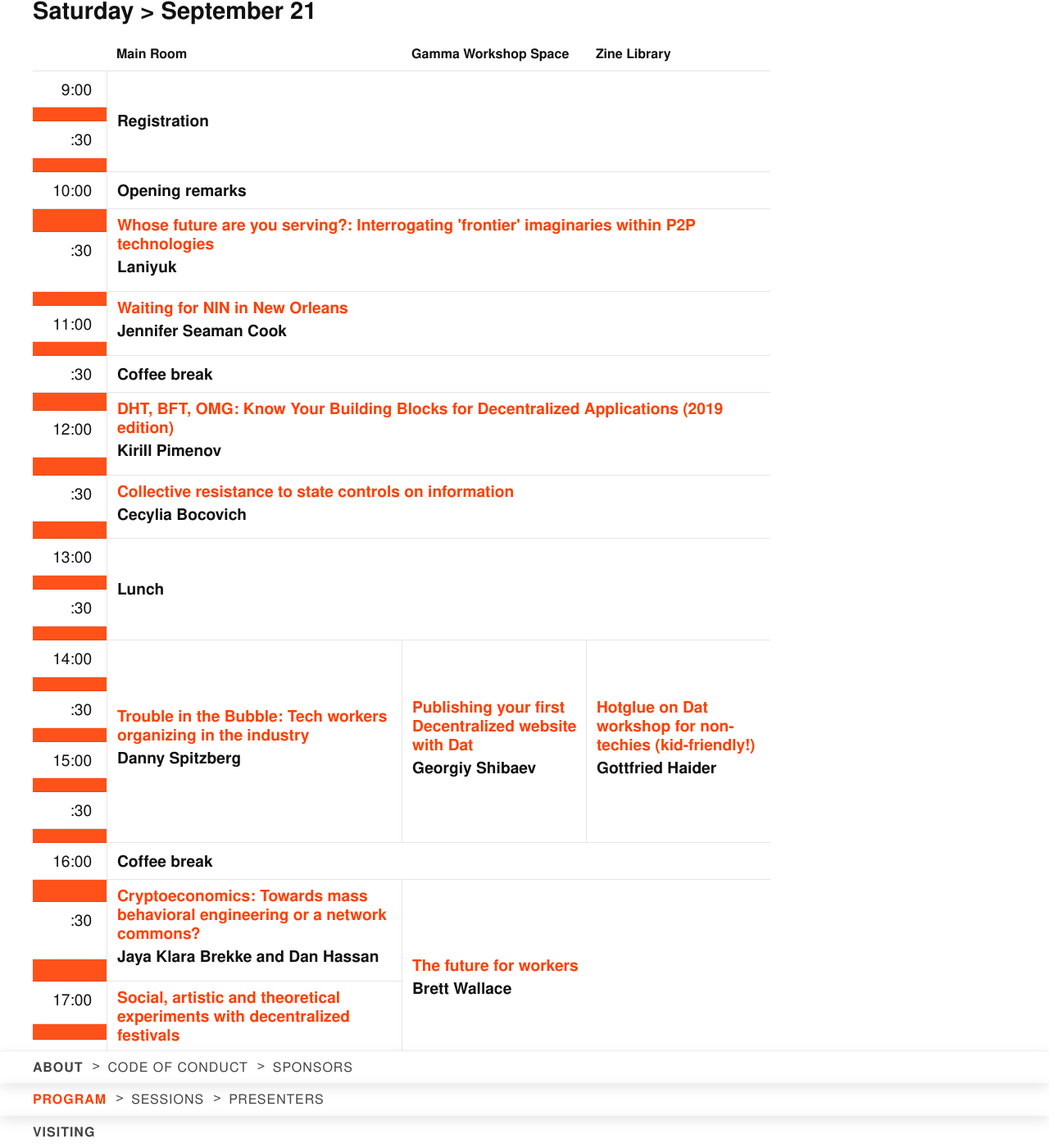
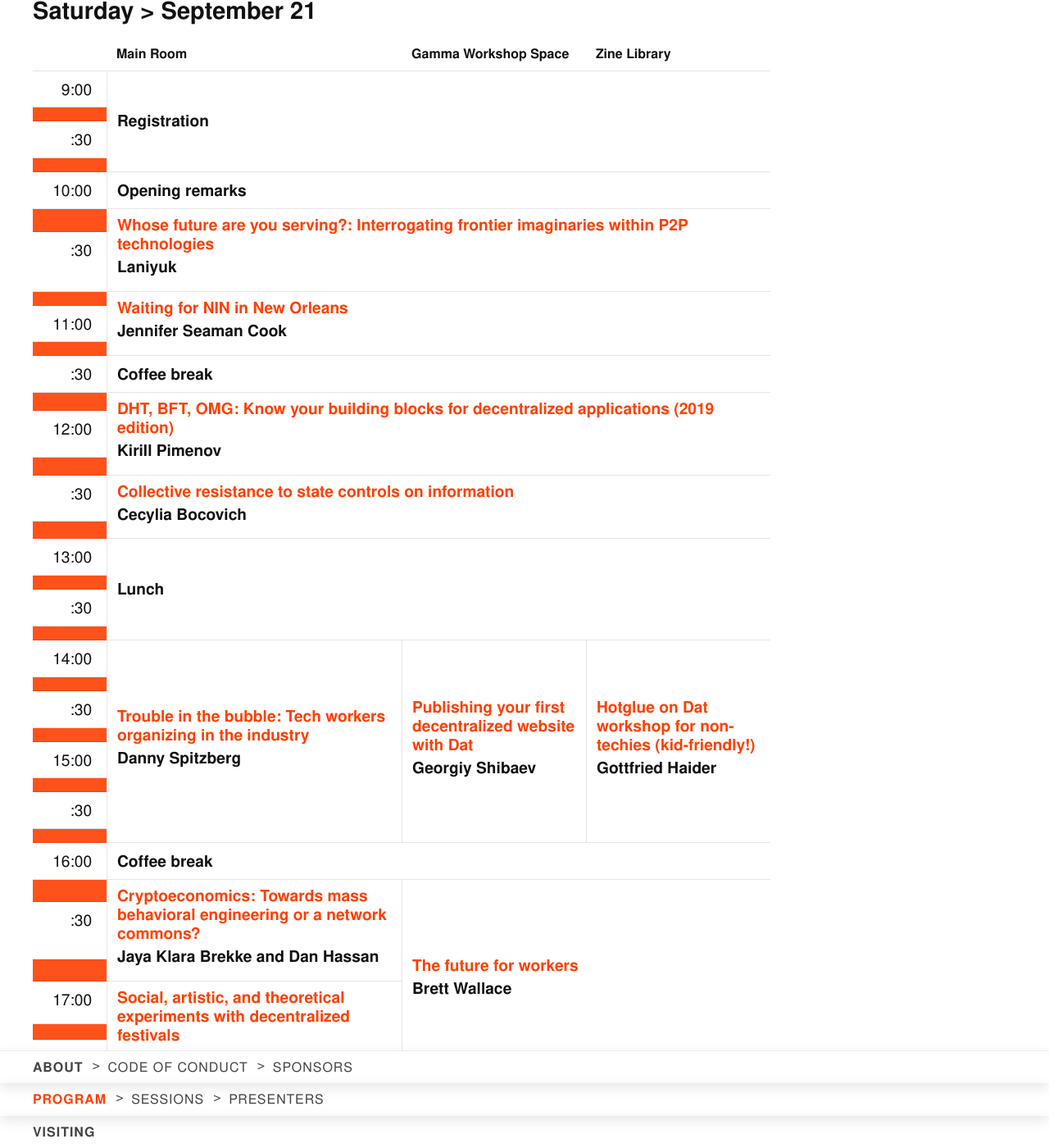
Before and after one commit to ournetworks/ournetworks.ca, a Jekyll site: the page built from program.md, in a window 1280 px wide and 1400 px high, scrolled down 1675 px. Shown: the whole window at 82% size. Built offline with Jekyll 4.4.1, drawn with Linux system fonts in a browser that asks for light colours; some of the changed text lies outside the part shown.

Commit message:
minor formatting adjustments

```diff
--- a/_data/sessions.yml
+++ b/_data/sessions.yml
@@ -368,7 +368,7 @@
     sessionType: "orga"
 
   - sessionID: 19993
-    title: "Kickoff Party"
+    title: "Kickoff party"
     sessionType: "orga"
 
   - sessionID: 19994
@@ -378,7 +378,7 @@
     length: 1.5
 
   - sessionID: 19997
-    title: "Lightning Talks"
+    title: "Lightning talks"
     sessionType: "lightning"
     date: 2019-09-22
     length: 1.0
@@ -396,7 +396,7 @@
     length: 0.5
 
   - sessionID: 19003
-    title: "DHT, BFT, OMG: Know Your Building Blocks for Decentralized Applications (2019 edition)"
+    title: "DHT, BFT, OMG: Know your building blocks for decentralized applications (2019 edition)"
     descriptionLink: "https://github.com/ournetworks/2019-submissions/issues/3"
     presenterID:
       - kirill
@@ -407,7 +407,7 @@
     length: 0.75
 
   - sessionID: 19004
-    title: "Amazonification: Decoding Scarcity as Weaponized Precarity"
+    title: "Amazonification: Decoding scarcity as weaponized precarity"
     descriptionLink: "https://github.com/ournetworks/2019-submissions/issues/4"
     presenterID:
       - hiba
@@ -418,7 +418,7 @@
     length: 0.75
 
   - sessionID: 19005
-    title: "Affirmative Negation"
+    title: "Affirmative negation"
     descriptionLink: "https://github.com/ournetworks/2019-submissions/issues/5"
     presenterID:
       - farhad
@@ -451,7 +451,7 @@
     length: X
 
   - sessionID: 19009
-    title: "Publishing your first Decentralized website with Dat"
+    title: "Publishing your first decentralized website with Dat"
     descriptionLink: "https://github.com/ournetworks/2019-submissions/issues/9"
     presenterID:
       - georgiy
@@ -462,7 +462,7 @@
     length: X
 
   - sessionID: 19010
-    title: "Social, artistic and theoretical experiments with decentralized festivals"
+    title: "Social, artistic, and theoretical experiments with decentralized festivals"
     descriptionLink: "https://github.com/ournetworks/2019-submissions/issues/10"
     presenterID:
       - andreas
@@ -535,7 +535,7 @@
     length: 0.5
 
   - sessionID: 19017
-    title: "Regulationism & the need for a digital postmodernism"
+    title: "Regulationism and the need for a digital postmodernism"
     descriptionLink: "https://github.com/ournetworks/2019-submissions/issues/17"
     presenterID:
       - corey
@@ -591,7 +591,7 @@
     length: X
 
   - sessionID: 19023
-    title: "Whose future are you serving?: Interrogating 'frontier' imaginaries within P2P technologies"
+    title: "Whose future are you serving?: Interrogating frontier imaginaries within P2P technologies"
     descriptionLink: "https://github.com/ournetworks/2019-submissions/issues/23"
     presenterID:
       - laniyuk
@@ -702,7 +702,7 @@
     length: X
 
   - sessionID: 19035
-    title: "Trouble in the Bubble: Tech workers organizing in the industry"
+    title: "Trouble in the bubble: Tech workers organizing in the industry"
     descriptionLink: "https://github.com/ournetworks/2019-submissions/issues/35"
     presenterID:
       - danny
```
